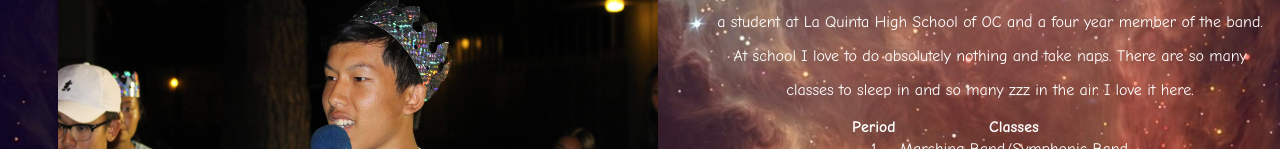
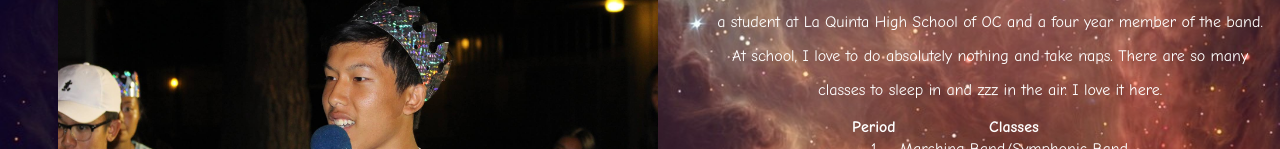
Before and after one commit to jlovepham/17jpham.github.io, a plain HTML site: page my_website/about.html in a window 1280 px wide. Shown: the part 217-366 px from the top of the page. Drawn offline with Linux system fonts and the light colour scheme.

Commit message:
initial comment

```diff
--- a/my_website/about.html
+++ b/my_website/about.html
@@ -20,8 +20,8 @@
             <p>Grade: 12</p>
             <p>Hello Friends. Welcome to my site that took eons to finish. I am currently</p>
             <p>a student at La Quinta High School of OC and a four year member of the band.</p>
-            <p>At school I love to do absolutely nothing and take naps. There are so many</p>
-            <p>classes to sleep in and so many zzz in the air. I love it here.</p>
+            <p>At school, I love to do absolutely nothing and take naps. There are so many</p>
+            <p>classes to sleep in and zzz in the air. I love it here.</p>
                 <table>
                     <tr><th>Period</th><th>Classes</th></tr>
                     <tr><td>1</td><td>Marching Band/Symphonic Band</td></tr>
```
